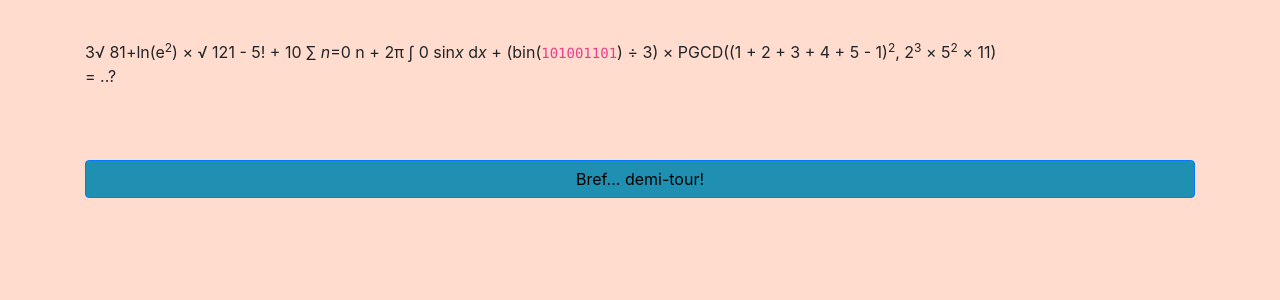
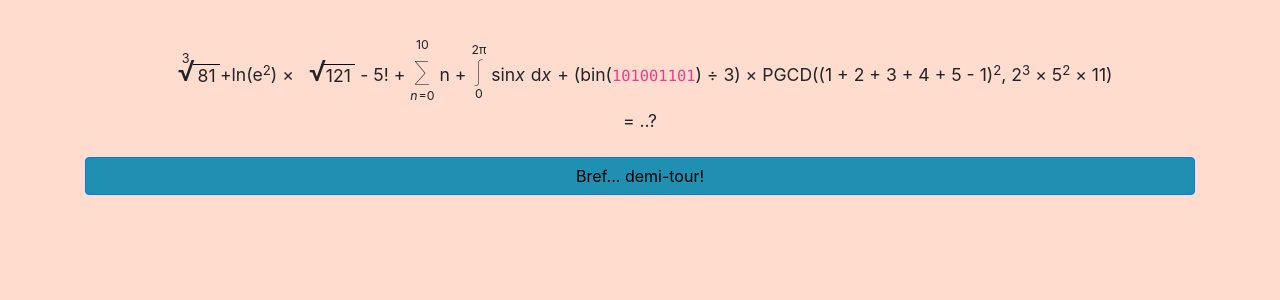
Before and after one commit to MrP84/ProjetCCI, a PHP site: the page made by 404.php in a window 1280 px wide. Shown: the part 40-340 px from the top of the page. Run offline with PHP 8.4, Linux system fonts and the light colour scheme.

Commit message:
introduction de nouvelles règles pour gérer la page 404

```diff
--- a/public/css/main.css
+++ b/public/css/main.css
@@ -8,6 +8,76 @@ header {
   width: 100vw;
   /* height: 100vh; */
   position: relative;
+}
+
+.jumbo {
+  display: flex;
+  justify-content: space-between;
+}
+
+.jumbo p {
+  font-size: 20rem;
+  color: #ef1524;
+  text-shadow: #000 1px 1px, #000 -1px 1px, #000 1px -1px, #000 -1px -1px;
+}
+
+.uTurn {
+  margin-top: -1rem !important;
+}
+
+.eq-c {
+	line-height: 1.4;
+	padding: 0.25em 0.5em;
+	font-size: 1.1em;
+  text-align: center;
+}
+
+.eq-c i {
+  letter-spacing: 1px;
+}
+
+.intsuma {
+    position: relative;
+    top: -5px;
+    display: inline-block;
+    vertical-align: middle;
+    text-align: center;
+}
+.intsuma > span {
+    display: block;
+    font-size: 70%;
+}
+.intsuma .lim-up {
+    margin-bottom: -1.0ex;
+}
+.intsuma .lim {
+    margin-top: -0.5ex;
+}
+.intsuma .sum {
+    font-size: 1.5em;
+    font-weight: lighter;
+}
+.intsuma .sum-frac {
+    font-size: 1.5em;
+    font-weight: 100;
+}
+
+.radical {
+    position: relative;
+    top: -5px;
+    left: 10px;
+    font-size: 1.6em;
+    vertical-align: middle;
+}
+.n-root {
+    position: absolute;
+    top: -0.333em;
+    left: 0.333em;
+    font-size: 45%;
+}
+.radicand {
+    padding: 0 0.25em;
+    border-top: thin black solid;
 }
 
 .accueil {
@@ -444,6 +514,7 @@ table {
     padding: 1% 1rem;
     background-color: #e5e2d5;
     border-radius: 5%;
+    color: #000;
   }
 
   #voletFerme:target #aller {
@@ -474,8 +545,4 @@ table {
 
   }
 
-
-
-
-
 }
```
